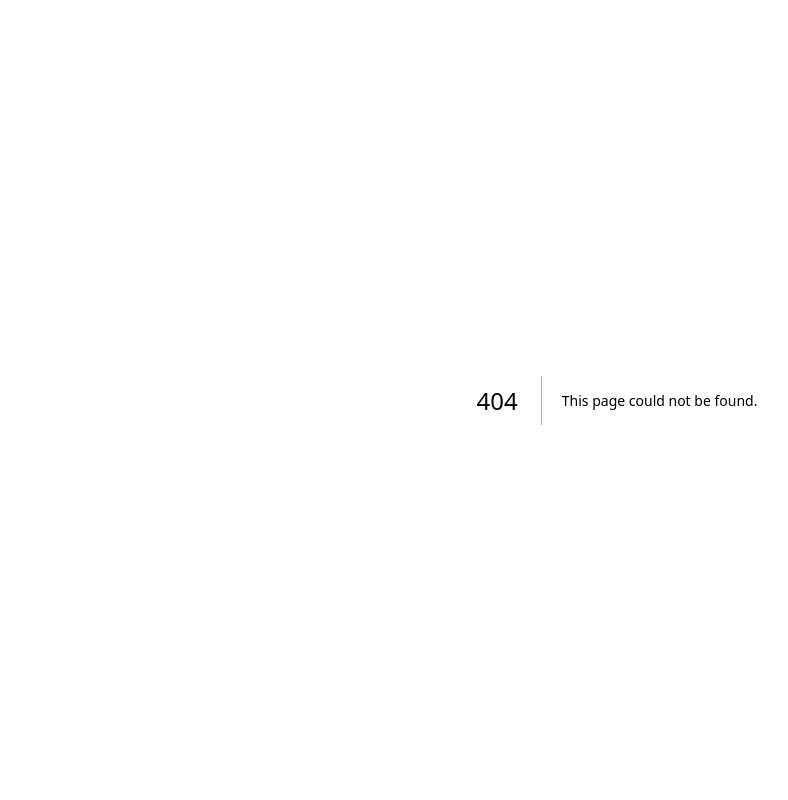
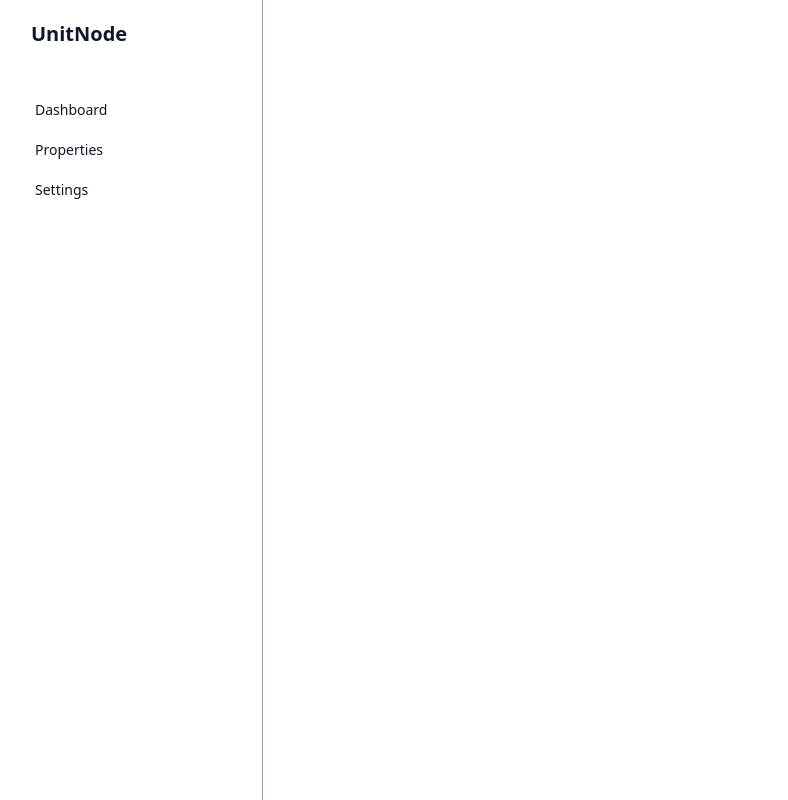
Before and after one commit to acstartup/unitnode.com, a Next.js app: page /app/settings in a window 1280 px wide. Before the commit this address had no page. Shown: the whole page, without its empty margins (23-811 px from the left). Built offline with nearby package versions, Linux system fonts and the light colour scheme.

Commit message:
(feat): dashboard, properties, and settings connected properly to sidebar, base page update to dashboard

```diff
--- a/src/app/app/dashboard/page.tsx
+++ b/src/app/app/dashboard/page.tsx
@@ -48,7 +48,6 @@ export default function Dashboard() {
   // Blank white page dashboard
   return (
     <div className="min-h-screen bg-white">
-      < Sidebar />
     </div>
   );
 }
--- a/src/app/app/layout.tsx
+++ b/src/app/app/layout.tsx
@@ -2,6 +2,7 @@ import React from 'react';
 import type { Metadata } from 'next';
 import { Inter } from 'next/font/google';
 import '@/app/globals.css';
+import Sidebar from '@/components/sidebar';
 
 const inter = Inter({ subsets: ['latin'] });
 
@@ -16,10 +17,12 @@ export default function AppLayout({
   children: React.ReactNode;
 }>) {
   return (
-    <html lang="en" className="light" style={{ colorScheme: "light" }}>
-      <body className={inter.className}>
-        <main>{children}</main>
-      </body>
-    </html>
+    <div className="flex h-screen bg-white">
+      {/* Updated Layout to have sidebar on every page, step #1 to redirecting the log-in page to the dashboard page*/}
+      <Sidebar />
+      <main className="flex-1 overflow-y-auto">
+       {children}
+      </main>
+    </div>
   );
 }
--- /dev/null
+++ b/src/app/app/properties/page.tsx
@@ -0,0 +1,10 @@
+'use client';
+
+import React from 'react';
+
+export default function Properties(){
+    return (
+    <div className="min-h-screen w-full bg-white">
+    </div>
+    );
+}
--- /dev/null
+++ b/src/app/app/settings/page.tsx
@@ -0,0 +1,10 @@
+'use client';
+
+import React from 'react';
+
+export default function Settings() {
+    return (
+        <div className="min-h-screen w-full bg-white">
+        </div>
+    )
+}
--- a/src/components/app/dashboard.tsx
+++ /dev/null
@@ -1,11 +0,0 @@
-'use client';
-
-import React from 'react';
-
-export function Dashboard() {
-  return (
-    <div className="min-h-screen w-full bg-white">
-      {/* This will be expanded in the future with actual dashboard components */}
-    </div>
-  );
-}
--- a/src/components/sidebar.tsx
+++ b/src/components/sidebar.tsx
@@ -10,10 +10,13 @@ export default function Sidebar() {
 
             {/* Navigation (pages) */}
             <nav className="flex-1 px-4 py-6 space-y-1">
-                <a href="#" className="flex items-center px-3 py-2 text-sm font-medium text-gray-900 rounded-md hover:bg-gray-100">
+                <a href="/app/dashboard" className="flex items-center px-3 py-2 text-sm font-medium text-gray-900 rounded0md hover:bg-gray-100">
+                    Dashboard
+                </a>
+                <a href="/app/properties" className="flex items-center px-3 py-2 text-sm font-medium text-gray-900 rounded-md hover:bg-gray-100">
                     Properties
                 </a>
-                <a href="#" className="flex items-center px-3 py-2 text-sm font-medium text-gray-900 rounded-sm hover:bg-gray-100">
+                <a href="/app/settings" className="flex items-center px-3 py-2 text-sm font-medium text-gray-900 rounded-sm hover:bg-gray-100">
                     Settings
                 </a>
             </nav>
```
